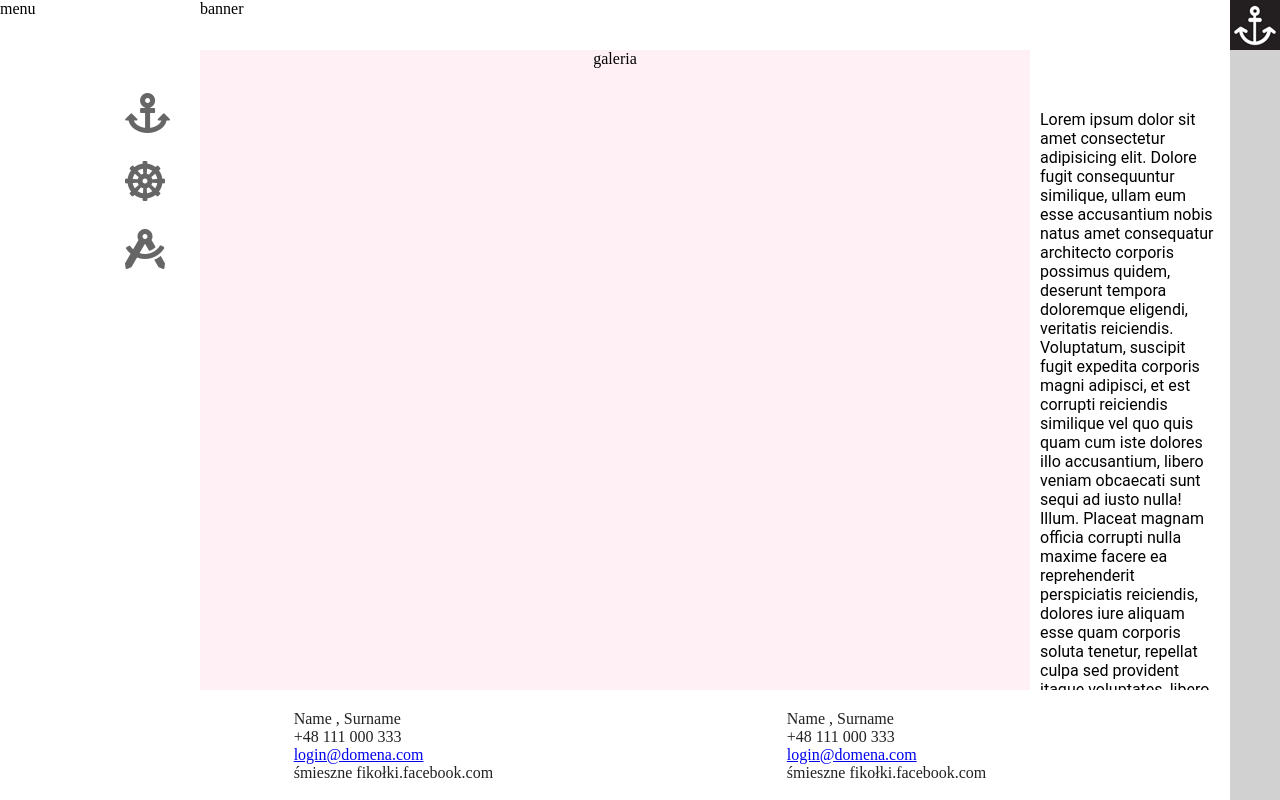
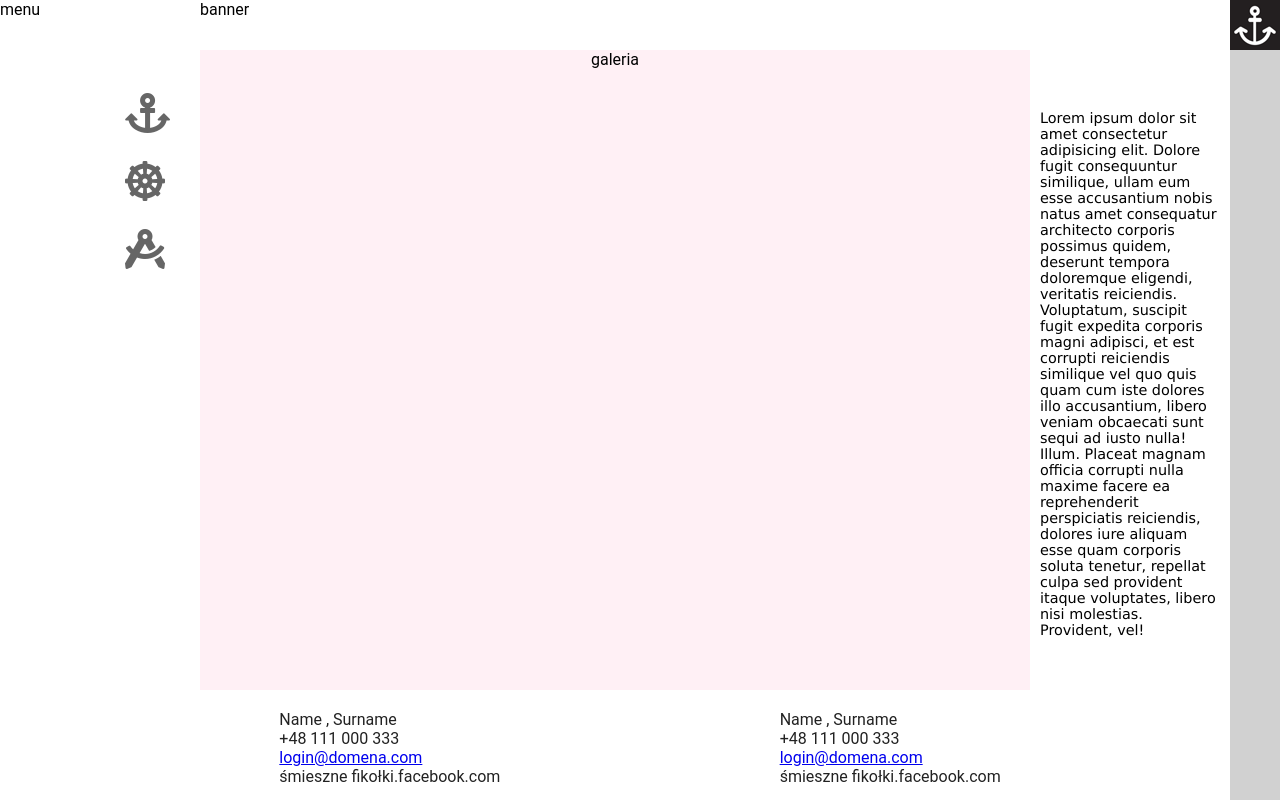
Before and after one commit to TomaszKucharz/example_210421, a plain HTML site: page index.html in a window 1280 px wide. Shown: the top 800 px of the page. Drawn offline with Linux system fonts and the light colour scheme.

Commit message:
commit11

```diff
--- a/scss/style.scss
+++ b/scss/style.scss
@@ -2,8 +2,26 @@
   margin: 0;
   padding: 0;
   box-sizing: border-box;
+  font-family: "Roboto", sans-serif;
 }
 $main-color: rgb(255, 255, 255);
+body {
+  overflow: hidden;
+}
+.wrapper {
+  height: 100vh;
+  max-width: 100vw;
+  display: grid;
+  grid-template-columns: 100px 100px auto 200px 50px;
+  grid-template-rows: 50px 80vh auto;
+  background-color: $main-color;
+}
+.menu {
+  grid-area: 1/1/2/2;
+}
+.banner {
+  grid-area: 1/3/2/4;
+}
 .right_banner {
   position: absolute;
   .chapters,
@@ -33,23 +51,6 @@ $main-color: rgb(255, 255, 255);
     }
   }
 }
-body {
-  overflow: hidden;
-}
-.wrapper {
-  height: 100vh;
-  max-width: 100vw;
-  display: grid;
-  grid-template-columns: 100px 100px auto 200px 50px;
-  grid-template-rows: 50px 80vh auto;
-  background-color: $main-color;
-}
-.menu {
-  grid-area: 1/1/2/2;
-}
-.banner {
-  grid-area: 1/3/2/4;
-}
 .logo {
   grid-area: 1/4/2/6;
   img {
@@ -61,7 +62,6 @@ body {
   }
   .right_banner {
     background-color: rgba(27, 27, 27, 0.2);
-    position: absolute;
     width: 250px;
     height: 100vh;
     top: 0px;
@@ -115,7 +115,8 @@ body {
   overflow: hidden;
   .right_text {
     margin-top: 50px;
-    font-family: roboto, sans-serif;
+    font-size: 0.9rem;
+    font-family: Verdana, Geneva, Tahoma, sans-serif;
   }
 }
 .footer {
```
Also changed, not shown: css/style.css, 1 other file.
